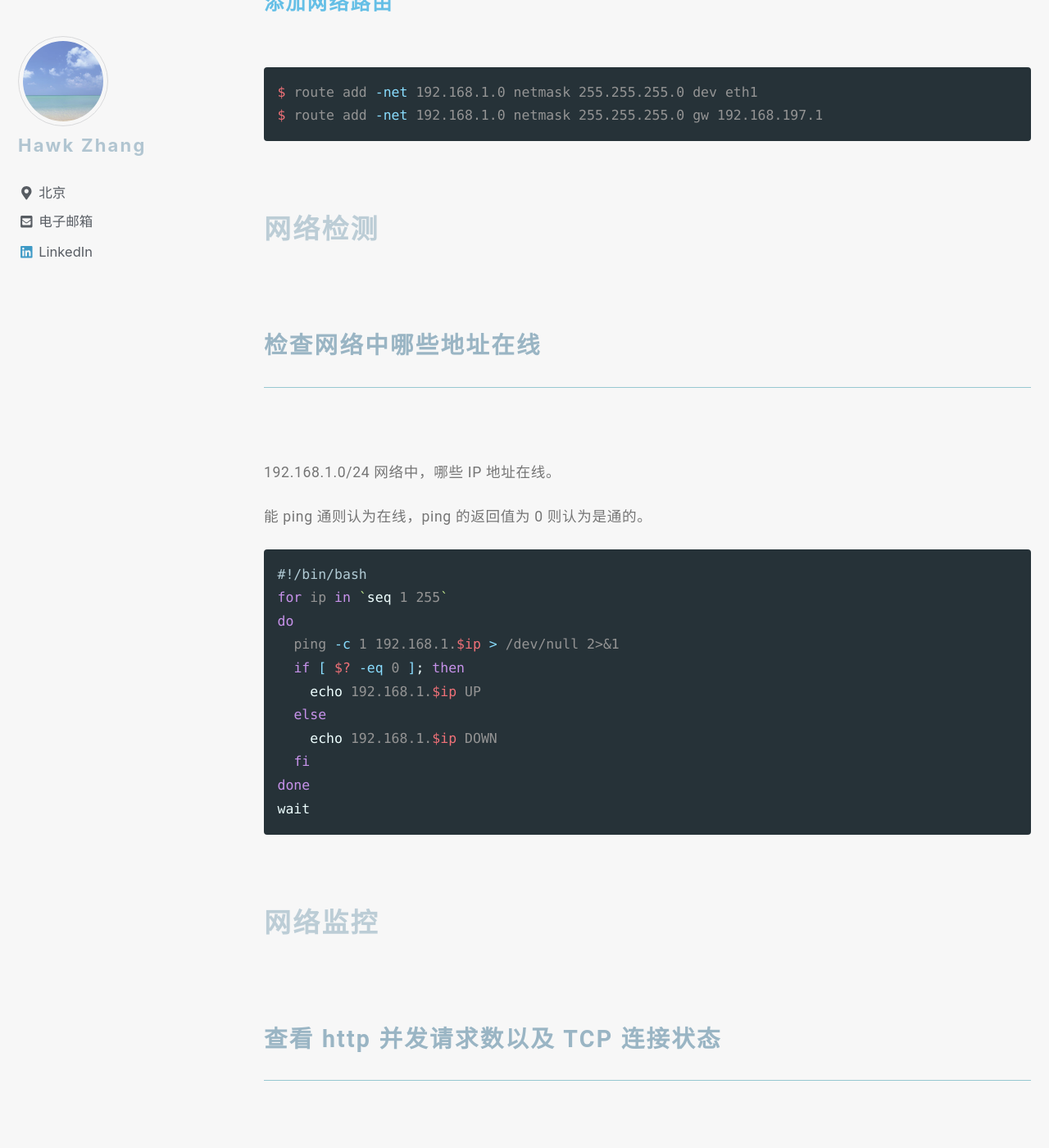
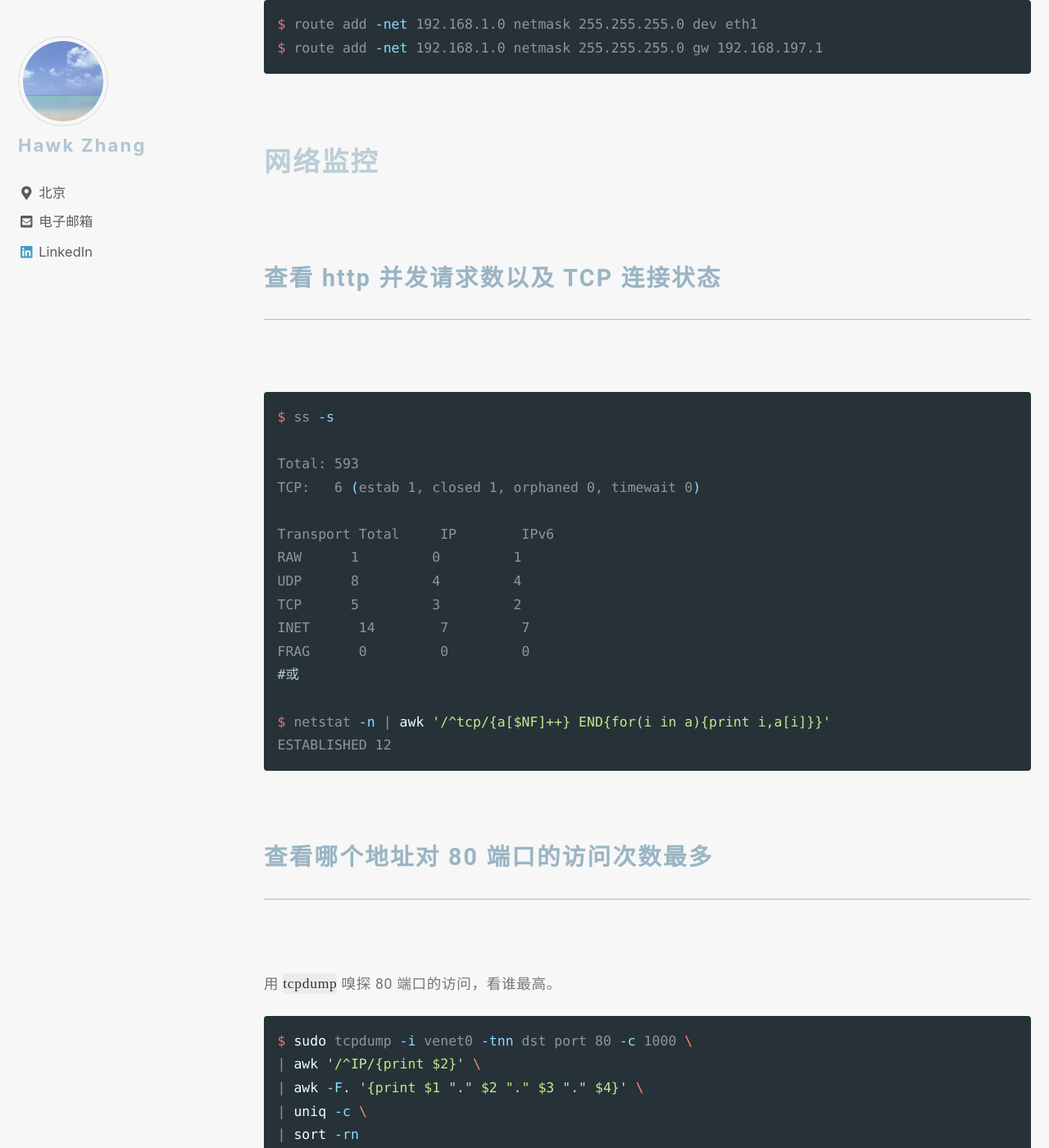
Before and after one commit to narru888/linotes_note, a Jekyll site: the page built from _posts/cheatsheet/2017-05-01-network.md, in a window 1280 px wide and 1400 px high, scrolled down 4571 px. Shown: the whole window at 82% size. Built offline with Jekyll 4.4.1, drawn with Linux system fonts in a browser that asks for light colours; nearby versions of some CDN libraries; a script that is not in the unit is left out; some of the changed text lies outside the part shown.

Commit message:
update on 2018-12-09 15:45:01 CST

````diff
--- a/_posts/cheatsheet/2017-05-01-network.md
+++ b/_posts/cheatsheet/2017-05-01-network.md
@@ -51,12 +51,7 @@ $ sudo systemctl restart network
 
 
 
-
-
-
-
 ### 修改 http 的最大并发请求数
-
 
 #### 查看当前最大并发数的配置
 
@@ -85,15 +80,9 @@ neo hard nofile 10240
 
 
 
-
-
-
-
-
 ### 路由设置
 
 使用 `route` 来查看和管理 IP 路由表。
-
 
 #### 添加主机路由
 
@@ -101,13 +90,11 @@ neo hard nofile 10240
 $ route add -host 192.168.197.100 dev etho
 ```
 
-
 #### 添加默认网关
 
 ```bash
 $ route add default gw 192.168.197.1
 ```
-
 
 #### 添加网络路由
 
@@ -115,44 +102,6 @@ $ route add default gw 192.168.197.1
 $ route add -net 192.168.1.0 netmask 255.255.255.0 dev eth1
 $ route add -net 192.168.1.0 netmask 255.255.255.0 gw 192.168.197.1
 ```
-
-
-
-
-
-
-
-
-
-
-## 网络检测
-
-
-
-### 检查网络中哪些地址在线
-
-192.168.1.0/24 网络中，哪些 IP 地址在线。
-
-能 ping 通则认为在线，ping 的返回值为 0 则认为是通的。
-
-```bash
-#!/bin/bash
-for ip in `seq 1 255`
-do
-  ping -c 1 192.168.1.$ip > /dev/null 2>&1
-  if [ $? -eq 0 ]; then
-    echo 192.168.1.$ip UP
-  else
-    echo 192.168.1.$ip DOWN
-  fi
-done
-wait
-```
-
-
-
-
-
 
 
 
````
Also changed, not shown: other parts of _posts/cheatsheet/2017-05-01-network.md (+1 -12 lines).
